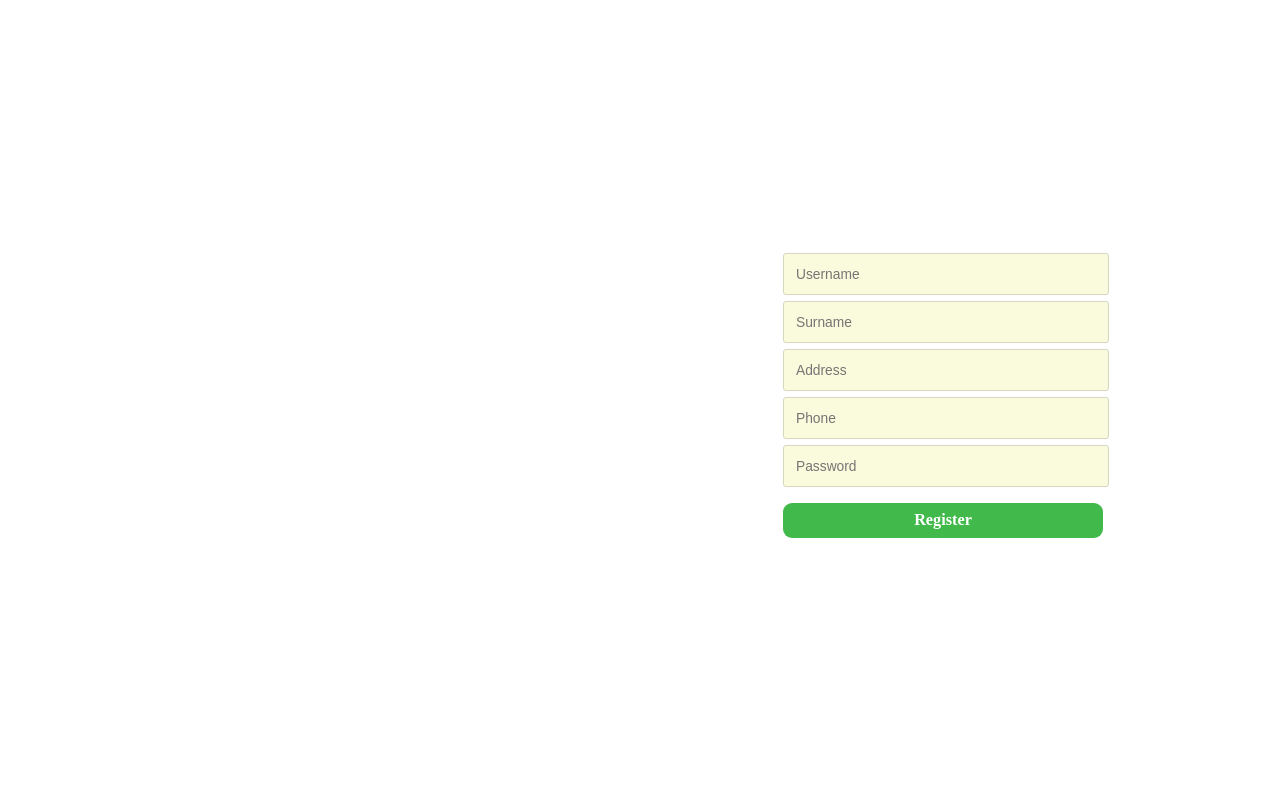
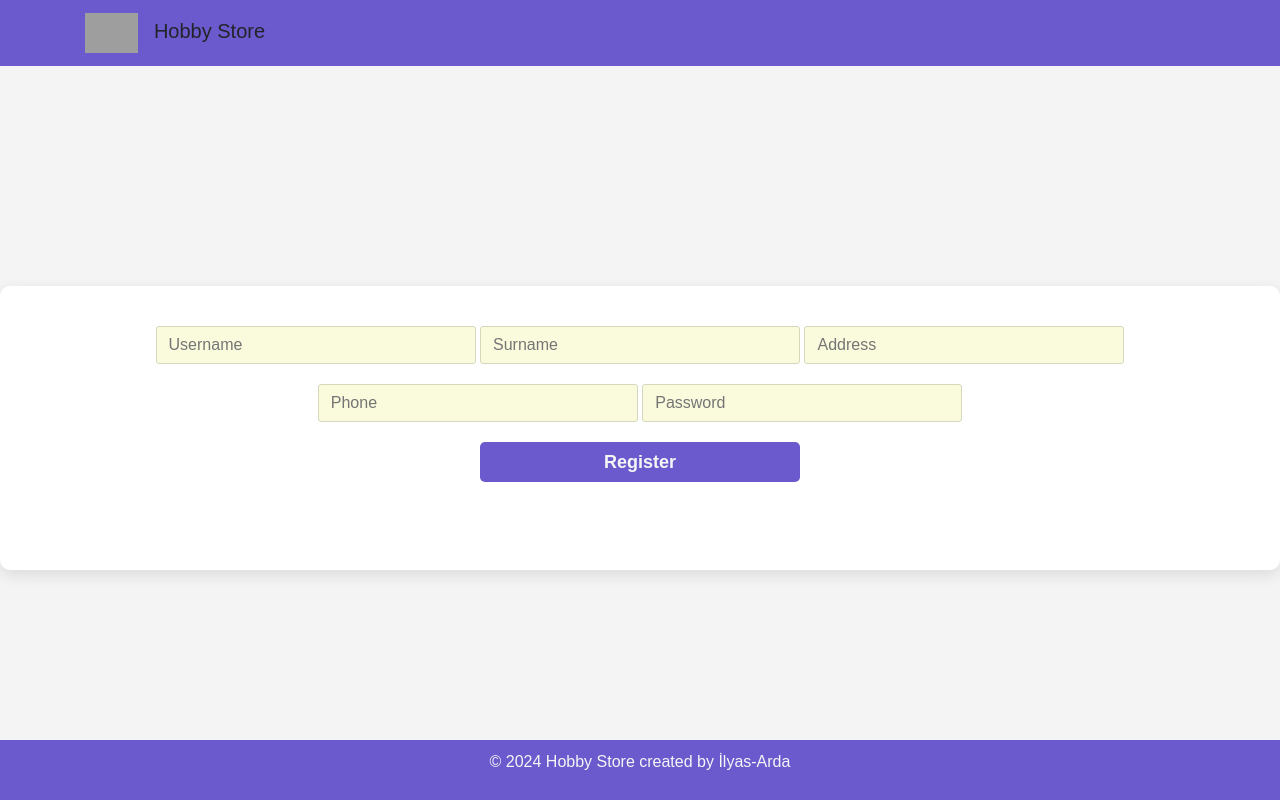
Before and after one commit to 1lyasm/hobby_store, a Flask app: page /register in a window 1280 px wide. Run offline with Flask 3, Linux system fonts and the light colour scheme; some libraries are stand-ins or nearby versions; grey boxes are pictures that could not be loaded.

Commit message:
Change styling

```diff
--- a/templates/base.html
+++ b/templates/base.html
@@ -29,6 +29,9 @@
         }
 
         .footer {
+            position: fixed;
+            bottom: 0;
+            width: 100%;
             background-color: #6A5ACD;
             color: #F5F5F5;
             text-align: center;
--- a/templates/register.html
+++ b/templates/register.html
@@ -1,103 +1,118 @@
 <!DOCTYPE html>
 <html lang="en">
-
 <head>
     <meta charset="UTF-8">
-    <title> Register - Hobby store </title>
-
+    <title>Register - Hobby store</title>
+    <link rel="stylesheet" href="https://stackpath.bootstrapcdn.com/bootstrap/4.3.1/css/bootstrap.min.css">
     <style>
-        #uname_label,
-        #passw_label {
-            font-size: xx-large;
-            line-height: 70px;
+        body {
+            font-family: Arial, sans-serif;
+            background-color: #f4f4f4;
+            display: flex;
+            align-items: center;
+            justify-content: center;
+            height: 100vh;
+            margin: 0;
+            padding-top: 56px;
         }
 
         #reg_form {
-            margin-top: 250px;
-            margin-left: 775px;
+            background-color: white;
+            padding: 40px;
+            border-radius: 10px;
+            box-shadow: 0 5px 15px rgba(0,0,0,0.1);
+            text-align: center;
         }
 
-        #uname_box,
-        #surname_box,
-        #addr_box,
-        #phone_box,
-        #passw_box {
+        .input-box {
             height: 38px;
             text-indent: 10px;
-            font-size: 0.365cm;
+            font-size: 16px;
             border-radius: 3px;
             width: 320px;
-            background-color: rgb(250, 250, 220);
-            border-width: 0.05cm;
-            border-style: solid;
-            border-color: rgb(215, 215, 190);
+            background-color: #fafadc;
+            border: 1px solid #d7d7be;
+            margin-bottom: 20px;
         }
 
         #reg_button {
-            height: 35px;
+            height: 40px;
             width: 320px;
-            border-radius: 9px;
-            font-size: 0.43cm;
+            border-radius: 5px;
+            font-size: 18px;
             font-weight: 600;
-            margin-left: 0px;
-            margin-top: -5px;
-            background-color: rgb(65, 185, 75);
-            border-color: turquoise;
-            color: white;
-            text-align: center;
+            background-color: #6A5ACD;
+            border: none;
+            color: #F5F5F5;
+            cursor: pointer;
         }
 
-        #boxes>* {
-            margin: 3px 0;
-        }
-
-        button {
-            all: unset;
+        #reg_button:hover {
+            background-color: #695acd96;
         }
 
         #msg {
             font-size: x-large;
+            color: #6A5ACD;
+        }
+        .navbar-custom {
+            background-color: #6A5ACD; /* Adjust to match your logo's color */
+        }
+
+        .navbar-custom .navbar-brand,
+        .navbar-custom .nav-link {
+            color: #F5F5F5;
+        }
+
+        .navbar-custom .nav-link:hover {
+            color: #FFD700;
+        }
+
+        .navbar-brand img {
+            height: 40px;
+            margin-right: 10px;
+        }
+
+        .footer {
+            position: fixed;
+            bottom: 0;
+            width: 100%;
+            background-color: #6A5ACD;
+            color: #F5F5F5;
+            text-align: center;
+            padding: 10px 0;
         }
     </style>
 </head>
 
 <body>
-    <form method="post" id="reg_form">
+    <nav class="navbar navbar-expand-lg navbar-custom fixed-top">
+        <div class="container">
+            <a class="navbar-brand">
+                <img src="logo.png" alt="Logo"> Hobby Store
+            </a>
+        </div>
+    </nav>
 
-        <div id="boxes">
-            <input type="text" name="uname" id="uname_box" placeholder="Username">
-            </input>
+    <div>
+        <form method="post" id="reg_form">
+            <div id="boxes">
+                <input type="text" name="uname" id="uname_box" class="input-box" placeholder="Username">
+                <input type="text" name="surname" id="surname_box" class="input-box" placeholder="Surname">
+                <input type="text" name="addr" id="addr_box" class="input-box" placeholder="Address">
+                <input type="text" name="phone" id="phone_box" class="input-box" placeholder="Phone">
+                <input type="password" name="passw" id="passw_box" class="input-box" placeholder="Password">
+            </div>
 
-            <br>
+            <button type="submit" id="reg_button">Register</button>
+            <br><br>
+            <label id="msg">{{ msg }}</label>
+        </form>
+    </div>
 
-            <input type="text" name="surname" id="surname_box" placeholder="Surname">
-            </input>
 
-            <br>
-
-            <input type="text" name="addr" id="addr_box" placeholder="Address">
-            </input>
-
-            <br>
-
-            <input type="text" name="phone" id="phone_box" placeholder="Phone">
-            </input>
-
-            <br>
-
-            <input type="text" name="passw" id="passw_box" placeholder="Password">
-            </input>
-        </div>
-
-        <br>
-
-        <button type="submit" id="reg_button">Register</button>
-
-        <br>
-        <br>
-        <label id="msg">{{ msg }}</label>
-
-    </form>
+    <div class="footer">
+        <p>&copy; 2024 Hobby Store created by İlyas-Arda</p>
+    </div>
 </body>
-
 </html>
```
Also changed, not shown: templates/about.html (+3 -4 lines), templates/account.html (+82 -60 lines), templates/buy.html (+33 -35 lines), templates/change_info.html (+39 -68 lines), templates/home.html (+33 -9 lines), templates/sell.html (+31 -50 lines), templates/stats.html (+42 -7 lines), 1 other file.
